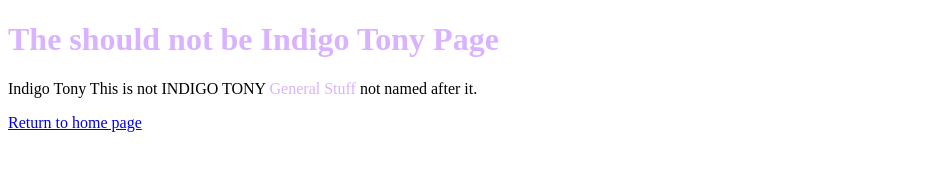
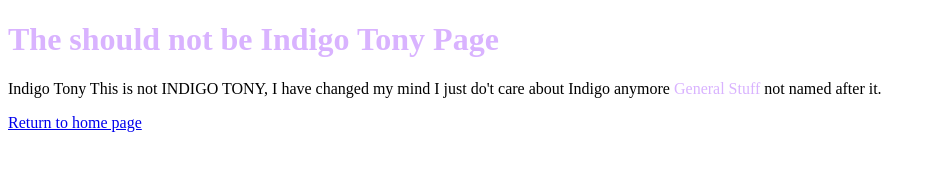
Before and after one commit to TonyC1Ward/mibitraining, a plain HTML site: page my-git-repo/RedTony.html in a window 1280 px wide. Shown: the whole page, without its empty margins (0-936 px from the left). Drawn offline with Linux system fonts and the light colour scheme.

```diff
--- a/my-git-repo/RedTony.html
+++ b/my-git-repo/RedTony.html
@@ -6,7 +6,7 @@
 </head>
 <body>
   <h1 style="color: #d9b3ff">The should not be Indigo Tony Page</h1>
-  <p>Indigo Tony This is not INDIGO TONY
+  <p>Indigo Tony This is not INDIGO TONY, I have changed my mind I just do't care about Indigo anymore
   <span style="color: #d9b3ff">General Stuff</span> not named after it.</p>
   <p><a href="index.html">Return to home page</a></p>
 </body>
```
